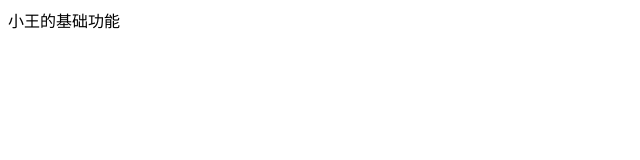
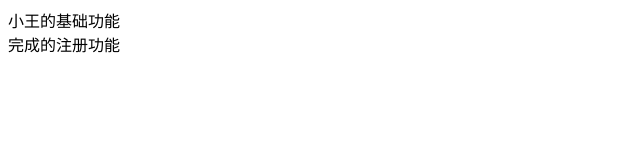
Before and after one commit to hjwhjw008/myfirst, a plain HTML site: page index.html in a window 1280 px wide. Shown: the whole page, without its empty margins (0-640 px from the left). Drawn offline with Linux system fonts and the light colour scheme.

Commit message:
老王完成的注册功能

```diff
--- a/index.html
+++ b/index.html
@@ -8,5 +8,6 @@
 </head>
 <body>
   <div>小王的基础功能</div>
+  <div>完成的注册功能</div>
 </body>
 </html>
```
